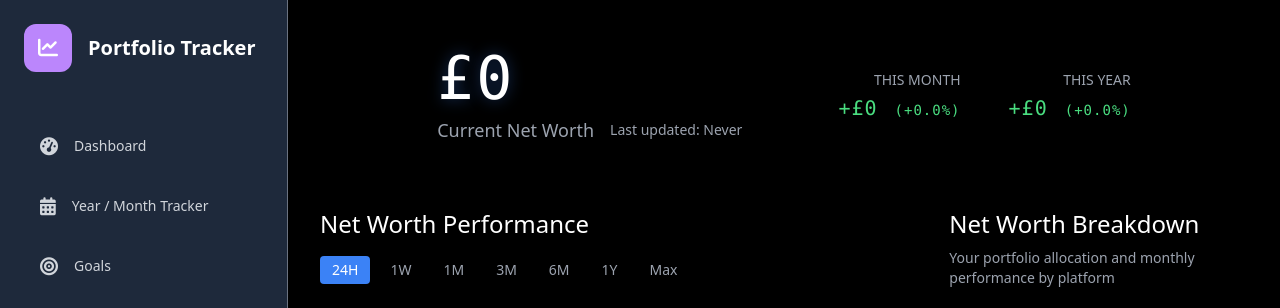
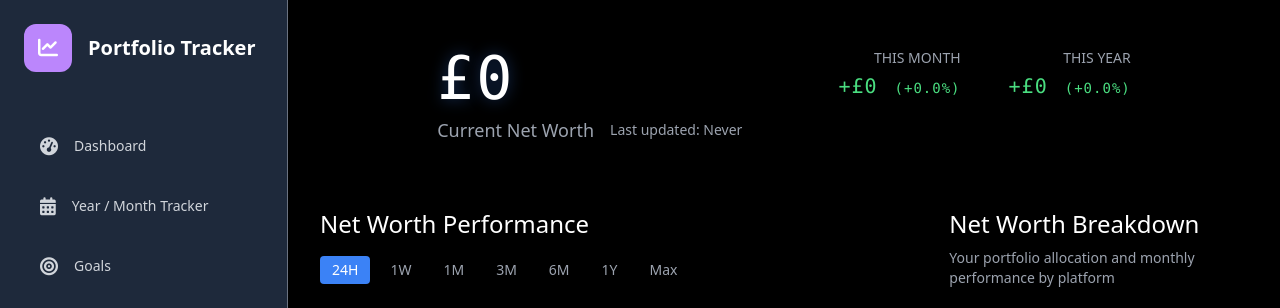
Before and after one commit to danieljgriffin/FinanceTracker, a Flask app: page /dashboard-v2 in a window 1280 px wide. Shown: the top 308 px of the page. Run offline with Flask 3, Linux system fonts and the light colour scheme; data that the repository does not hold is empty; some libraries are stand-ins or nearby versions.

Commit message:
Adjust net worth display alignment for better mobile view
Update dashboard template to align net worth time period selectors with the main net worth value on mobile devices.

Replit-Commit-Author: Agent
Replit-Commit-Session-Id: 5b211c2b-4a0a-4b5e-ae65-7d843f7a2715
Replit-Commit-Checkpoint-Type: full_checkpoint
Replit-Commit-Screenshot-Url: https://storage.googleapis.com/screenshot-production-us-central1/d570fb0a-fe4c-4fda-b5c3-aa409779e17c/5b211c2b-4a0a-4b5e-ae65-7d843f7a2715/wI3rb0A

```diff
--- a/templates/dashboard_v2.html
+++ b/templates/dashboard_v2.html
@@ -77,7 +77,7 @@
         <!-- Top Header Section - Clean Floating Design -->
         <div class="p-8 pt-12">
             <!-- Net Worth Display Section -->
-            <div class="flex items-center justify-center space-x-24 max-w-5xl mx-auto">
+            <div class="flex items-start justify-center space-x-24 max-w-5xl mx-auto">
                 <!-- Left Side - Main Net Worth -->
                 <div>
                     <!-- Big Net Worth Number (no bold) -->
```
Also changed, not shown: 1 other file.
